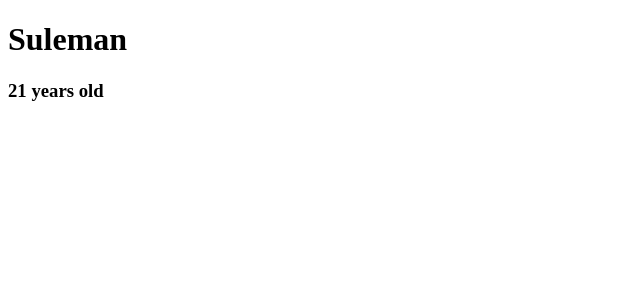
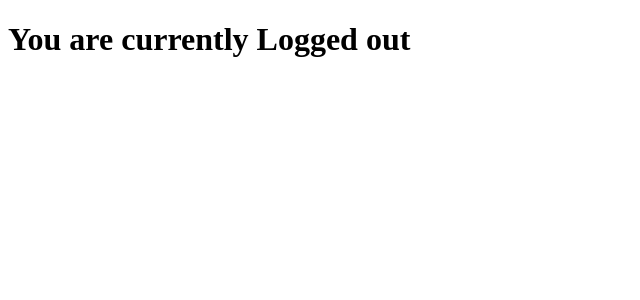
Before and after one commit to sulemanbutt5/React-JS-Tutorial, a React (Create React App) app: page / in a window 1280 px wide. Shown: the top 300 px of the page, without its empty margins (0-640 px from the left). Built offline with nearby package versions, Linux system fonts and the light colour scheme.

Commit message:
State Practice 2

```diff
--- a/src/App.js
+++ b/src/App.js
@@ -6,15 +6,18 @@ class App extends Component
     {
         super()
         this.state={
-            name: "Suleman",
-            age: 21
+            isLoggedin: false
         }
     }
     render(){
+        let dis
+        if(this.state.isLoggedin)
+            dis ="in"
+        else
+            dis ="out"
         return(
             <div>
-                <h1>{this.state.name}</h1>
-                <h3>{this.state.age} years old</h3>
+                <h1>You are currently Logged {dis}</h1>
             </div>
         )
     }
```
